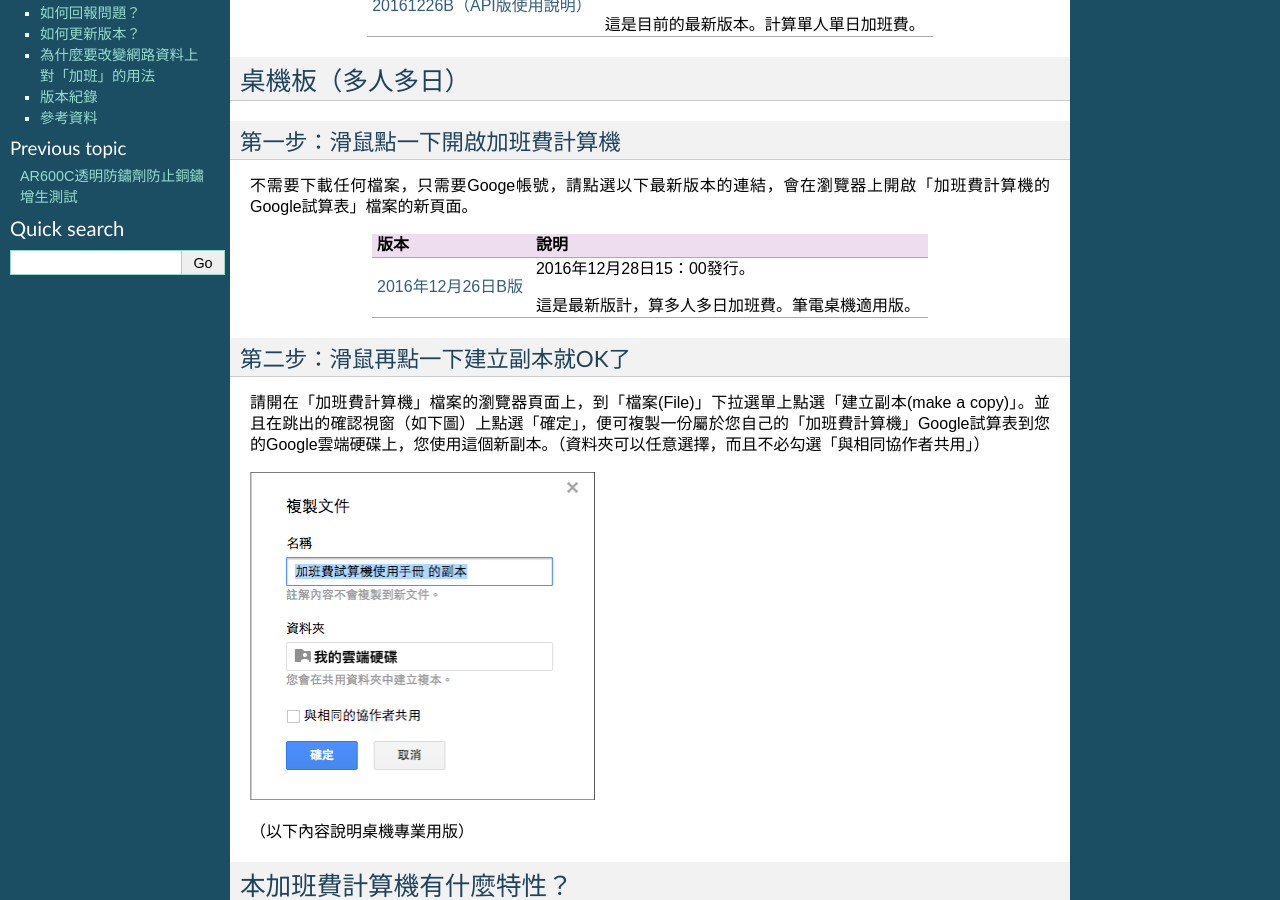
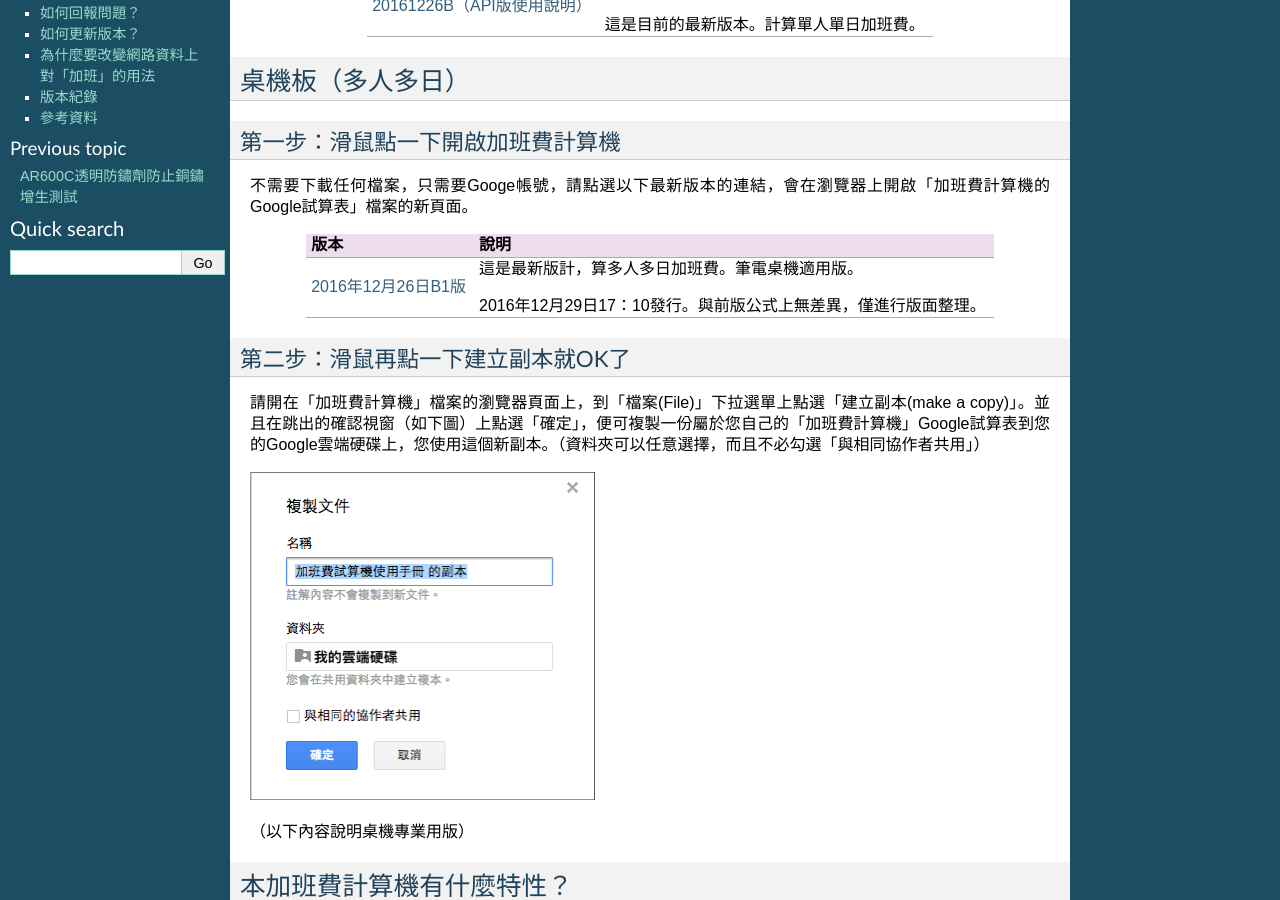
Before and after one commit to rexiap/neusauber, a Sphinx documentation site: the page built from docs/projects/overtimepaycal.rst, in a window 1280 px wide and 900 px high, scrolled down 556 px. Built offline with Sphinx 7.4.7, drawn with Linux system fonts in a browser that asks for light colours; some of the changed text lies outside the part shown.

Commit message:
Google Docs reST Editor@2016-12-29 17:13:30

```diff
--- a/docs/projects/overtimepaycal.rst
+++ b/docs/projects/overtimepaycal.rst
@@ -49,13 +49,13 @@
 不需要下載任何檔案，只需要Googe帳號，請點選以下最新版本的連結，會在瀏覽器上開啟「加班費計算機的Google試算表」檔案的新頁面。
 
 
-+-----------+------------------------------------------------+
-|版本       |說明                                            |
-+===========+================================================+
-|\ |LINK3|\ |2016年12月28日15：00發行。                      |
-|           |                                                |
-|           |這是最新版計，算多人多日加班費。筆電桌機適用版。|
-+-----------+------------------------------------------------+
++-----------+--------------------------------------------------------------+
+|版本       |說明                                                          |
++===========+==============================================================+
+|\ |LINK3|\ |這是最新版計，算多人多日加班費。筆電桌機適用版。              |
+|           |                                                              |
+|           |2016年12月29日17：10發行。與前版公式上無差異，僅進行版面整理。|
++-----------+--------------------------------------------------------------+
 
 .. _h561058696e791d485b51f6c4d211a3b:
 
@@ -300,9 +300,11 @@
 |                         |                |                                  |
 |                         |                |* 已卸除                          |
 +-------------------------+----------------+----------------------------------+
+|桌機板 2016年12月26日B1版|2016/12/29 17:10|* 目前最新版                      |
+|                         |                |                                  |
+|                         |                |* 版面清理；沒有修改公式          |
++-------------------------+----------------+----------------------------------+
 |桌機板 2016年12月26日B版 |2016/12/28 15:00|* 修正例假日與休假日前八小時為1200|
-|                         |                |                                  |
-|                         |                |* 目前最新版                      |
 +-------------------------+----------------+----------------------------------+
 |桌機板 2016年12月26日A版 |2016/12/26 19:30|* 增加第二休息時段（晚餐）        |
 |                         |                |                                  |
@@ -428,7 +430,7 @@
 
 .. |LINK3| raw:: html
 
-    <a href="https://goo.gl/21FQKg" target="_blank">2016年12月26日B版</a>
+    <a href="https://goo.gl/21FQKg" target="_blank">2016年12月26日B1版</a>
 
 .. |LINK4| raw:: html
 
```
Also changed, not shown: other parts of docs/projects/overtimepaycal.rst (+1 -1 lines).
